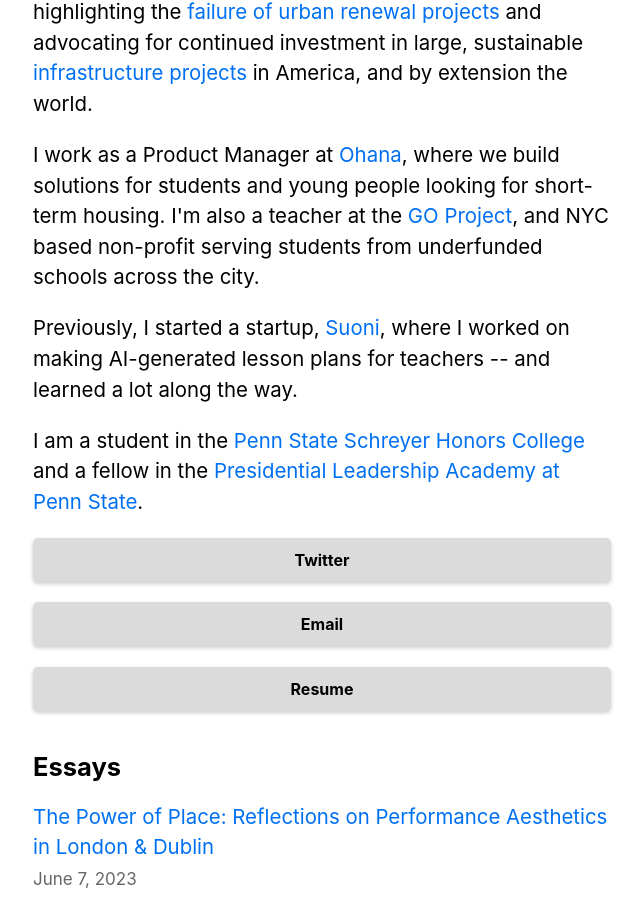
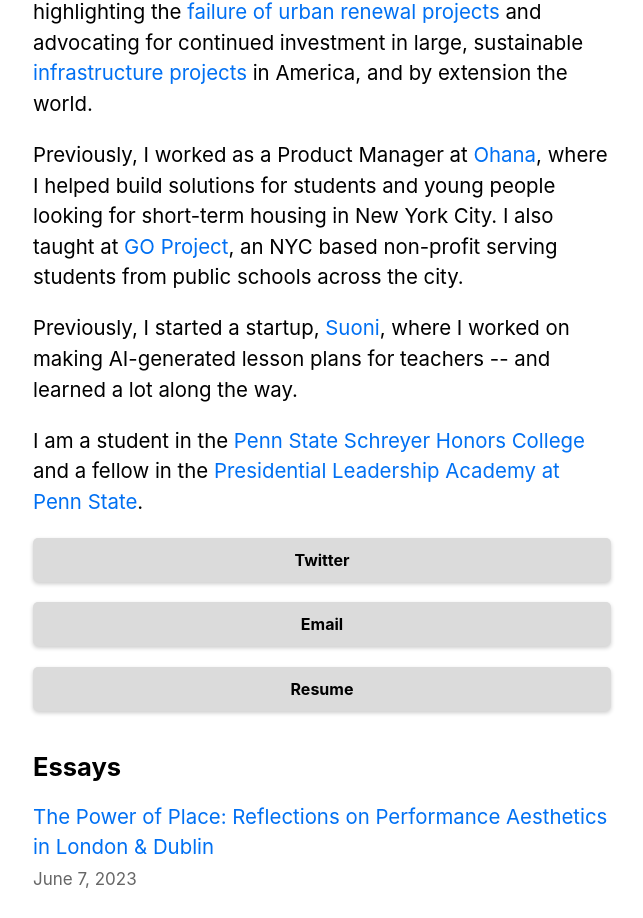
Before and after one commit to dvdhutch/dvdhutch-personal-site, a Next.js app: page / in a window 1280 px wide. Shown: the part 951-1869 px from the top of the page, without its empty margins (318-961 px from the left). Built offline with nearby package versions, Linux system fonts and the light colour scheme.

Commit message:
Update index.js

```diff
--- a/pages/index.js
+++ b/pages/index.js
@@ -27,7 +27,7 @@ export default function Home({ allPostsData }) {
         <p> <b> What important truth do very few people agree with you on? Or, to the entrepreneur, what valuable company is nobody building? <a href="https://en.wikipedia.org/wiki/Zero_to_One">(<i>Thiel</i>)</a> </b> </p>
         <p> Without fail, this question leads me to ponder, as I try to understand and piece together solutions to problems. Outwardly people describe me as calm and affable but inwardly I can't sit still and am always trying to figure out what comes next.</p>
         <p> Some of the things I'm most interested in include education technology, and in particular, the role of <a href="https://www.ted.com/talks/sal_khan_the_amazing_ai_super_tutor_for_students_and_teachers/c">artificial intelligence</a> in the future of education, the <a href="http://paulgraham.com/cities.html">stories</a> cities tell, <a href="https://ourworldindata.org/">visualizing</a> human geography, particularly in the context of highlighting the <a href="https://www.segregationbydesign.com/">failure of urban renewal projects</a> and advocating for continued investment in large, sustainable <a href="https://www.noahpinion.blog/p/interview-patrick-collison-co-founder">infrastructure projects</a> in America, and by extension the world. </p>
-        <p> I work as a Product Manager at <a href="https://www.liveohana.ai">Ohana</a>, where we build solutions for students and young people looking for short-term housing. I'm also a teacher at the <a href="https://www.goprojectnyc.org">GO Project</a>, and NYC based non-profit serving students from underfunded schools across the city. </p>
+        <p> Previously, I worked as a Product Manager at <a href="https://www.liveohana.ai">Ohana</a>, where I helped build solutions for students and young people looking for short-term housing in New York City. I also taught at <a href="https://www.goprojectnyc.org">GO Project</a>, an NYC based non-profit serving students from public schools across the city. </p>
         <p> Previously, I started a startup, <a href="https://www.suoni.co">Suoni</a>, where I worked on making AI-generated lesson plans for teachers -- and learned a lot along the way.</p>
         <p> I am a student in the <a href="https://www.shc.psu.edu">Penn State Schreyer Honors College</a> and a fellow in the <a href="https://www.academy.psu.edu">Presidential Leadership Academy at Penn State</a>.
         </p>
```
